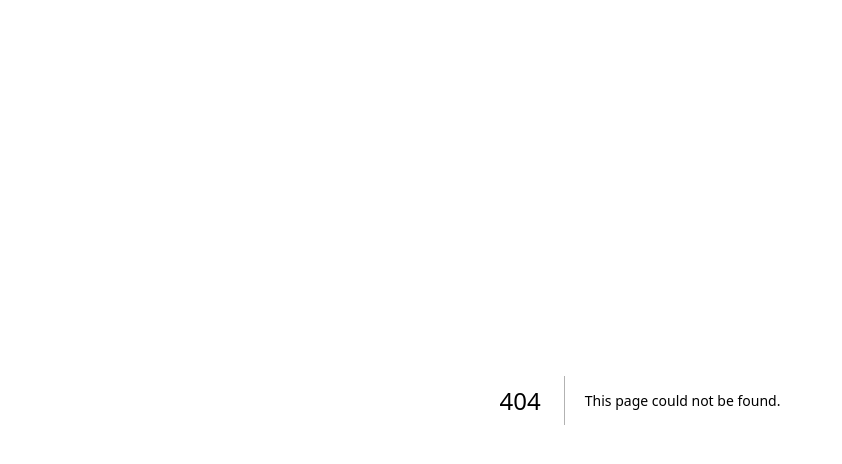
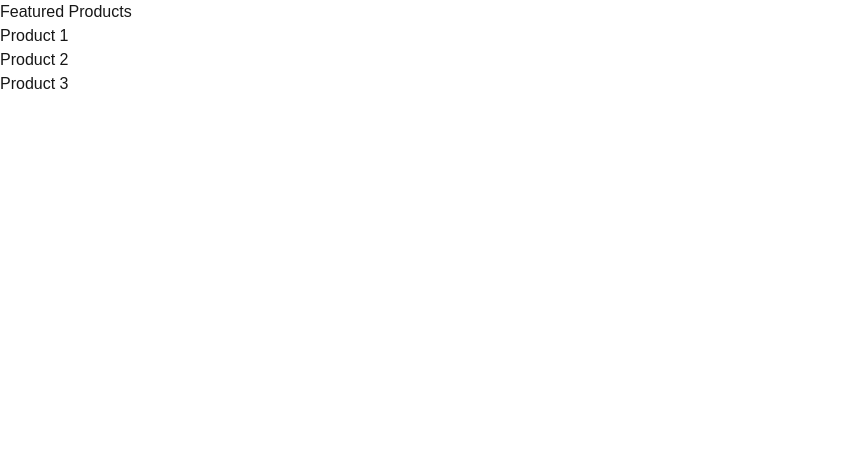
Before and after one commit to bikeeprajapati/nextjs-fundamentals, a Next.js app in the folder rendering-demo/: page /products in a window 1280 px wide. Before the commit this address had no page. Shown: the top 464 px of the page, without its empty margins (0-842 px from the left). Built offline with nearby package versions, Linux system fonts and the light colour scheme.

Commit message:
feat: add ProductPage and ProductsPage components with dynamic routing

```diff
--- /dev/null
+++ b/rendering-demo/app/products/[id]/page.tsx
@@ -0,0 +1,18 @@
+export const dynamicParams = false;
+export async  function generateStaticParams() {
+    return [
+        { id: '1' },
+        { id: '2' },
+        { id: '3' },
+    ];
+}
+export default  async function ProductPage({ params }: { params: { id: string } }) {
+    const { id } = await params;
+    console.log("Rendering server component: ProductPage");
+    return (
+        <div>
+            <h1>Product Page</h1>
+            <p>Product ID: {id}</p>
+        </div>
+    );
+}
--- /dev/null
+++ b/rendering-demo/app/products/page.tsx
@@ -0,0 +1,14 @@
+import Link from 'next/link';
+
+export default function ProductsPage() {
+    return (
+        <div>
+            <h1> Featured Products </h1>
+            <ul>
+                <li><Link href="/products/1">Product 1</Link></li>
+                <li><Link href="/products/2">Product 2</Link></li>
+                <li><Link href="/products/3">Product 3</Link></li>
+            </ul>
+        </div>
+    );
+}
```
